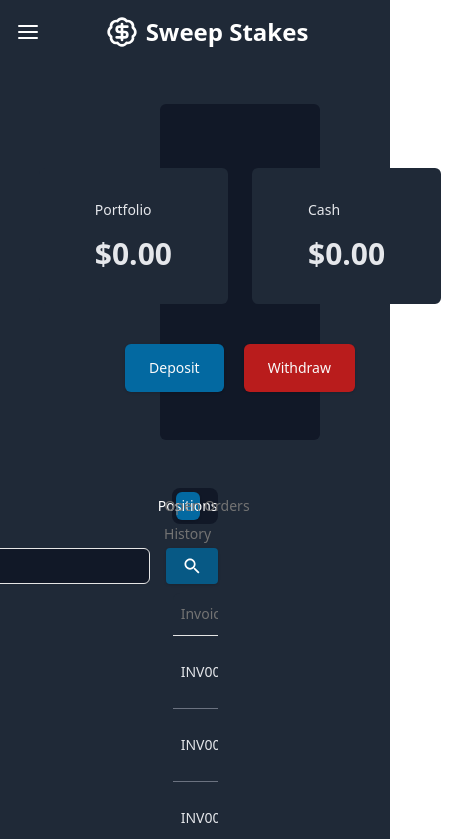
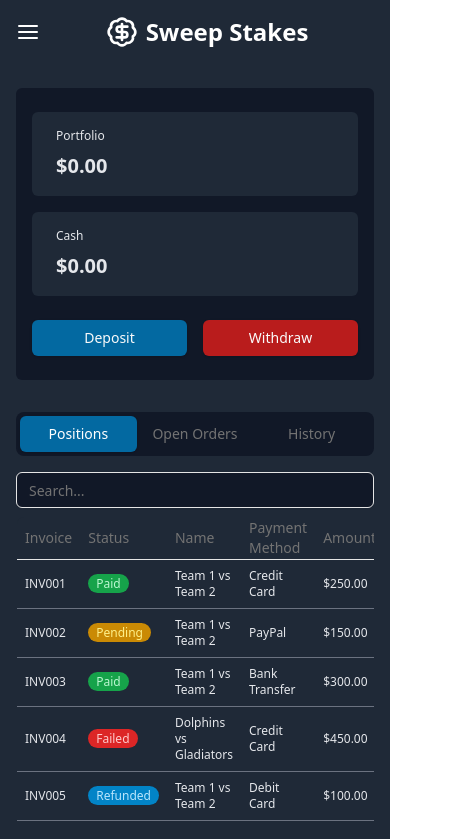
Before and after one commit to romanfarooq/sweepstakes-betting-website, a React (Vite) app: page /Portfolio in a window 390 px wide. Shown: the top 839 px of the page, 457 px wide, since content can reach past the window. Built offline with nearby package versions, Linux system fonts and the light colour scheme; no server answers.

Commit message:
make changes to integerate api in Home cards pages

```diff
--- a/src/components/AmountPortfolioWallet.jsx
+++ b/src/components/AmountPortfolioWallet.jsx
@@ -1,32 +1,30 @@
-// import React from 'react'
-
 import { useNavigate } from "react-router-dom";
 import { Button } from "./ui/button";
 
 export default function AmountPortfolioWallet() {
   const navigate = useNavigate();
   return (
-    <div className="mx-auto flex min-w-4/6 items-center justify-between gap-6 rounded-md bg-gray-900 px-20 py-12 flex-col">
-      <div className="flex gap-6 p-4">
-        <div className="cursor-pointer space-y-4 rounded-md bg-gray-800 px-14 py-8 transition-all">
-          <p className="text-sm">Portfolio</p>
-          <h1 className="text-3xl font-bold">$0.00</h1>
+    <div className="w-full flex flex-col items-center justify-between gap-6 rounded-md bg-gray-900 px-4 sm:px-6 md:px-8 lg:px-12 py-6 sm:py-8 md:py-10">
+      <div className="flex flex-col sm:flex-row gap-4 sm:gap-6 w-full">
+        <div className="cursor-pointer space-y-2 sm:space-y-4 rounded-md bg-gray-800 px-6 sm:px-10 md:px-14 py-4 sm:py-6 md:py-8 transition-all flex-1">
+          <p className="text-xs sm:text-sm">Portfolio</p>
+          <h1 className="text-xl sm:text-2xl md:text-3xl font-bold">$0.00</h1>
         </div>
-        <div className="cursor-pointer space-y-4 rounded-md bg-gray-800 px-14 py-8 transition-all">
-          <p className="text-sm">Cash</p>
-          <h1 className="text-3xl font-bold">$0.00</h1>
+        <div className="cursor-pointer space-y-2 sm:space-y-4 rounded-md bg-gray-800 px-6 sm:px-10 md:px-14 py-4 sm:py-6 md:py-8 transition-all flex-1">
+          <p className="text-xs sm:text-sm">Cash</p>
+          <h1 className="text-xl sm:text-2xl md:text-3xl font-bold">$0.00</h1>
         </div>
       </div>
-      <div className="flex gap-5">
+      <div className="flex gap-4 sm:gap-5 w-full sm:w-auto">
         <Button
           onClick={() => navigate("/wallet")}
-          className="bg-sky-700 p-6 hover:scale-105 hover:bg-sky-800 active:scale-100"
+          className="flex-1 sm:flex-none bg-sky-700 px-4 py-2 sm:px-6 sm:py-3 text-sm sm:text-base hover:scale-105 hover:bg-sky-800 active:scale-100"
         >
           Deposit
         </Button>
         <Button
           onClick={() => navigate("/wallet")}
-          className="bg-red-700 p-6 hover:scale-105 hover:bg-red-800 active:scale-100"
+          className="flex-1 sm:flex-none bg-red-700 px-4 py-2 sm:px-6 sm:py-3 text-sm sm:text-base hover:scale-105 hover:bg-red-800 active:scale-100"
         >
           Withdraw
         </Button>
--- a/src/components/TableRows.jsx
+++ b/src/components/TableRows.jsx
@@ -1,16 +1,29 @@
 import { TableCell, TableRow } from "@/components/ui/table";
+import { cn } from "@/lib/utils";
 
-// TableRows Component to accept data as props
 function TableRows({ data }) {
   return (
     <>
       {data.map((invoice, index) => (
         <TableRow key={index} className="border-b border-gray-500">
-          <TableCell className="font-medium py-4">{invoice.id}</TableCell>
-          <TableCell className="py-4">{invoice.status}</TableCell>
-          <TableCell className="py-4">{invoice.name}</TableCell>
-          <TableCell className="py-4">{invoice.method}</TableCell>
-          <TableCell className="text-right py-4">{invoice.amount}</TableCell>
+          <TableCell className="py-2 sm:py-4 text-xs sm:text-sm">{invoice.id}</TableCell>
+          <TableCell
+            className="py-2 sm:py-4 text-xs sm:text-sm "
+          >
+            <span className={cn(
+              "px-2 py-[0.7px] rounded-full",
+              {
+                "bg-green-600 text-green-200": invoice.status.toLowerCase() === "paid" || invoice.status.toLowerCase() === "completed" || invoice.status.toLowerCase() === "processing" ,
+                "bg-emerald-600 text-emerald-200": invoice.status.toLowerCase() === "shipped",
+                "bg-red-600 text-red-200": invoice.status.toLowerCase() === "failed" || invoice.status.toLowerCase() === "cancelled",
+                "bg-yellow-600 text-yellow-200": invoice.status.toLowerCase() === "pending",
+                "bg-sky-600 text-sky-200": invoice.status.toLowerCase() === "refunded",
+              }
+           )}> {invoice.status}</span>
+          </TableCell>
+          <TableCell className="py-2 sm:py-4 text-xs sm:text-sm">{invoice.name}</TableCell>
+          <TableCell className="py-2 sm:py-4 text-xs sm:text-sm">{invoice.method}</TableCell>
+          <TableCell className="py-2 sm:py-4 text-xs sm:text-sm">{invoice.amount}</TableCell>
         </TableRow>
       ))}
     </>
--- a/src/pages/Portfolio.jsx
+++ b/src/pages/Portfolio.jsx
@@ -78,37 +78,39 @@ export default function Portfolio() {
   );
 
   return (
-    <div className="mx-40 py-10">
+     <div className="w-full px-4 sm:px-6 md:px-8 lg:px-12 xl:px-16 py-6 sm:py-8 md:py-10">
       <AmountPortfolioWallet />
-      <div className="flex flex-col">
-        <div className="mx-auto flex w-4/6 items-center justify-between gap-6 py-12">
+      <div className="flex flex-col mt-8">
+        <div className="w-full">
           <Tabs defaultValue="positions" className="w-full">
-            <div className="flex flex-col gap-6">
+            <div className="flex flex-col gap-4 sm:gap-6">
               <div>
-                <TabsList className="grid w-full grid-cols-2 bg-gray-900 lg:grid-cols-5">
-                  <TabsTrigger className="data-[state=active]:bg-sky-700 data-[state=active]:text-white" value="positions">Positions</TabsTrigger>
-                  <TabsTrigger className="data-[state=active]:bg-sky-700 data-[state=active]:text-white" value="openOrders">Open Orders</TabsTrigger>
-                  <TabsTrigger className="data-[state=active]:bg-sky-700 data-[state=active]:text-white" value="history">History</TabsTrigger>
+                <TabsList className="grid grid-cols-3 bg-gray-900 h-full">
+                  <TabsTrigger className="data-[state=active]:bg-sky-700 data-[state=active]:text-white py-2 text-sm sm:text-base" value="positions">Positions</TabsTrigger>
+                  <TabsTrigger className="data-[state=active]:bg-sky-700 data-[state=active]:text-white py-2 text-sm sm:text-base" value="openOrders">Open Orders</TabsTrigger>
+                  <TabsTrigger className="data-[state=active]:bg-sky-700 data-[state=active]:text-white py-2 text-sm sm:text-base" value="history">History</TabsTrigger>
                 </TabsList>
               </div>
-              <div className="self-end flex items-center justify-between gap-4">
+              <div className="flex flex-col sm:flex-row items-center justify-between gap-4">
                 <Input
-                  className="w-72 bg-gray-900"
+                  className="w-full sm:w-72 bg-gray-900"
                   placeholder="Search..."
                   value={searchTerm}
                   onChange={(e) => setSearchTerm(e.target.value)}
-                  onKeyPress={handleSearch} // Call handleSearch on key press
+                  onKeyPress={handleSearch}
                 />
-                <Button
-                  className="flex items-center justify-center bg-sky-800 text-white rounded px-4 py-2 transition duration-300 ease-in-out hover:bg-sky-600"
-                  onClick={handleSearch} // Call handleSearch on button click
+                {/* <Button
+                  className="w-full sm:w-auto flex items-center justify-center bg-sky-800 text-white rounded px-4 py-2 transition duration-300 ease-in-out hover:bg-sky-600"
+                  onClick={handleSearch}
                 >
-                  <IoMdSearch className="text-xl" />
-                </Button>
+                  <IoMdSearch className="text-xl mr-2" />
+                  <span className="sm:hidden">Search</span>
+                </Button> */}
               </div>
             </div>
             <TabsContent value="positions">
-              <Table className="border border-gray-500 rounded-lg overflow-hidden">
+              <div className="overflow-x-auto">
+                <Table className="w-full border border-gray-500 rounded-lg overflow-hidden">
                   <TableCaption>A list of your recent invoices.</TableCaption>
                   <TableHeader>
                     <TableRow className="bg-gray-800">
@@ -123,9 +125,11 @@ export default function Portfolio() {
                     <TableRows data={filteredPositions} />
                   </TableBody>
                 </Table>
+              </div>
             </TabsContent>
             <TabsContent value="openOrders">
-              <Table className="border border-gray-500 rounded-lg overflow-hidden">
+              <div className="overflow-x-auto">
+                <Table className="w-full border border-gray-500 rounded-lg overflow-hidden">
                   <TableCaption>A list of your open orders.</TableCaption>
                   <TableHeader>
                     <TableRow className="bg-gray-800">
@@ -140,9 +144,11 @@ export default function Portfolio() {
                     <TableRows data={filteredOpenOrders} />
                   </TableBody>
                 </Table>
+              </div>
             </TabsContent>
             <TabsContent value="history">
-              <Table className="border border-gray-500 rounded-lg overflow-hidden">
+              <div className="overflow-x-auto">
+                <Table className="w-full border border-gray-500 rounded-lg overflow-hidden">
                   <TableCaption>Your transaction history.</TableCaption>
                   <TableHeader>
                     <TableRow className="bg-gray-800">
@@ -157,6 +163,7 @@ export default function Portfolio() {
                     <TableRows data={filteredHistory} />
                   </TableBody>
                 </Table>
+              </div>
             </TabsContent>
           </Tabs>
         </div>
--- a/src/pages/Profile.jsx
+++ b/src/pages/Profile.jsx
@@ -44,10 +44,10 @@ const ProfileSettings = () => {
           </CardHeader>
           <CardContent>
             <Tabs defaultValue="profile" className="w-full">
-              <TabsList className="grid w-full grid-cols-2 bg-gray-800 lg:grid-cols-5">
+              <TabsList className="grid h-full w-full gap-4 bg-gray-800 py-6 sm:gap-0 sm:py-0 md:grid-cols-2 lg:grid-cols-5">
                 <TabsTrigger
                   value="profile"
-                  className="data-[state=active]:bg-sky-700 data-[state=active]:text-white"
+                  className="data-[state=active]:w-full data-[state=active]:bg-sky-700 data-[state=active]:text-white"
                 >
                   <User className="mr-2 h-4 w-4" />
                   Profile
```
Also changed, not shown: src/components/TermsUses.jsx (+18 -16 lines), src/pages/Home.jsx (+15 -10 lines), 1 other file (tests, documents, lock files or other folders). Lines whose indentation alone changed are shown as unchanged.
